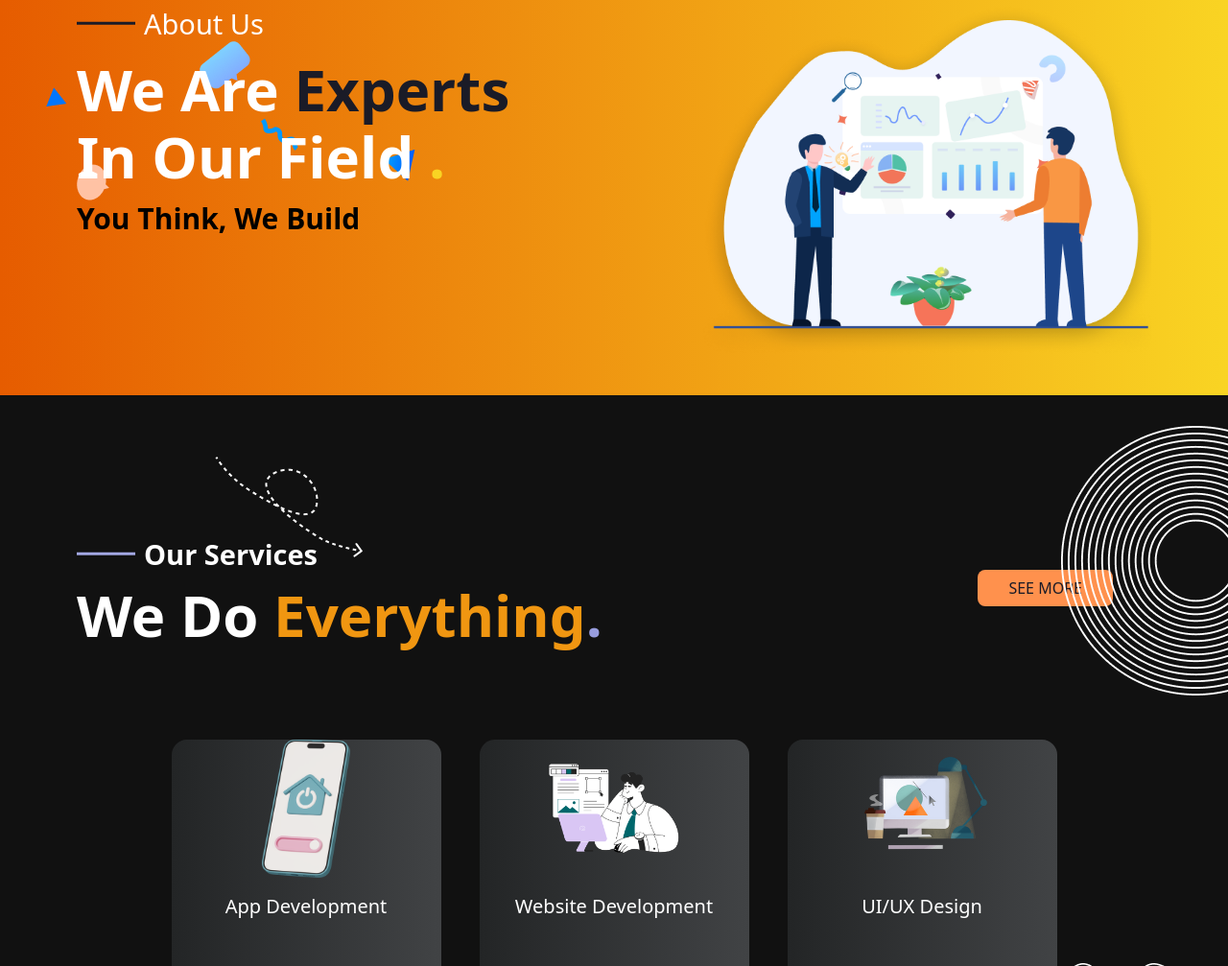
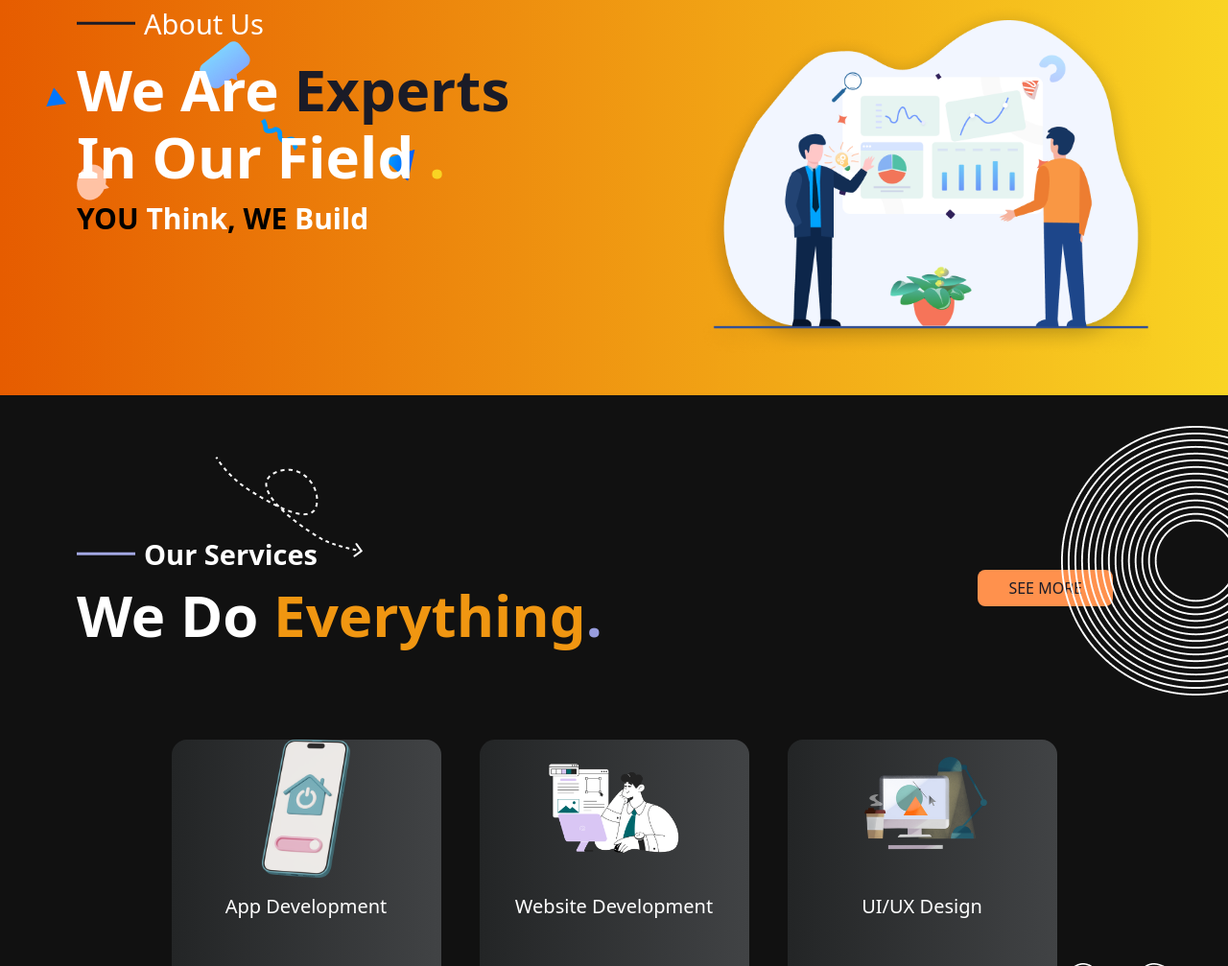
Before and after one commit to TechBeanz/techbeanz, a website: page index.html in a window 1280 px wide. Shown: the part 2055-3062 px from the top of the page at 96% size. Drawn offline with nearby package versions, Linux system fonts and the light colour scheme.

Commit message:
Update index.html

```diff
--- a/index.html
+++ b/index.html
@@ -216,7 +216,8 @@
           We Are <span class="text-[#1A1B27]">Experts</span> In Our Field
           <span class="text-[#F9D423]">.</span>
         </h1>
-        <p class="text-black text-3xl font-semibold">You Think, We Build</p>
+                <p class="text-black text-2xl md:text-3xl lg:text-4xl md:mt-5 md:text-left font-semibold text-center">YOU <span class="text-white">Think</span>, WE <span class="text-white">Build</span></p>
+
       </div>
       <div>
         <img
```
